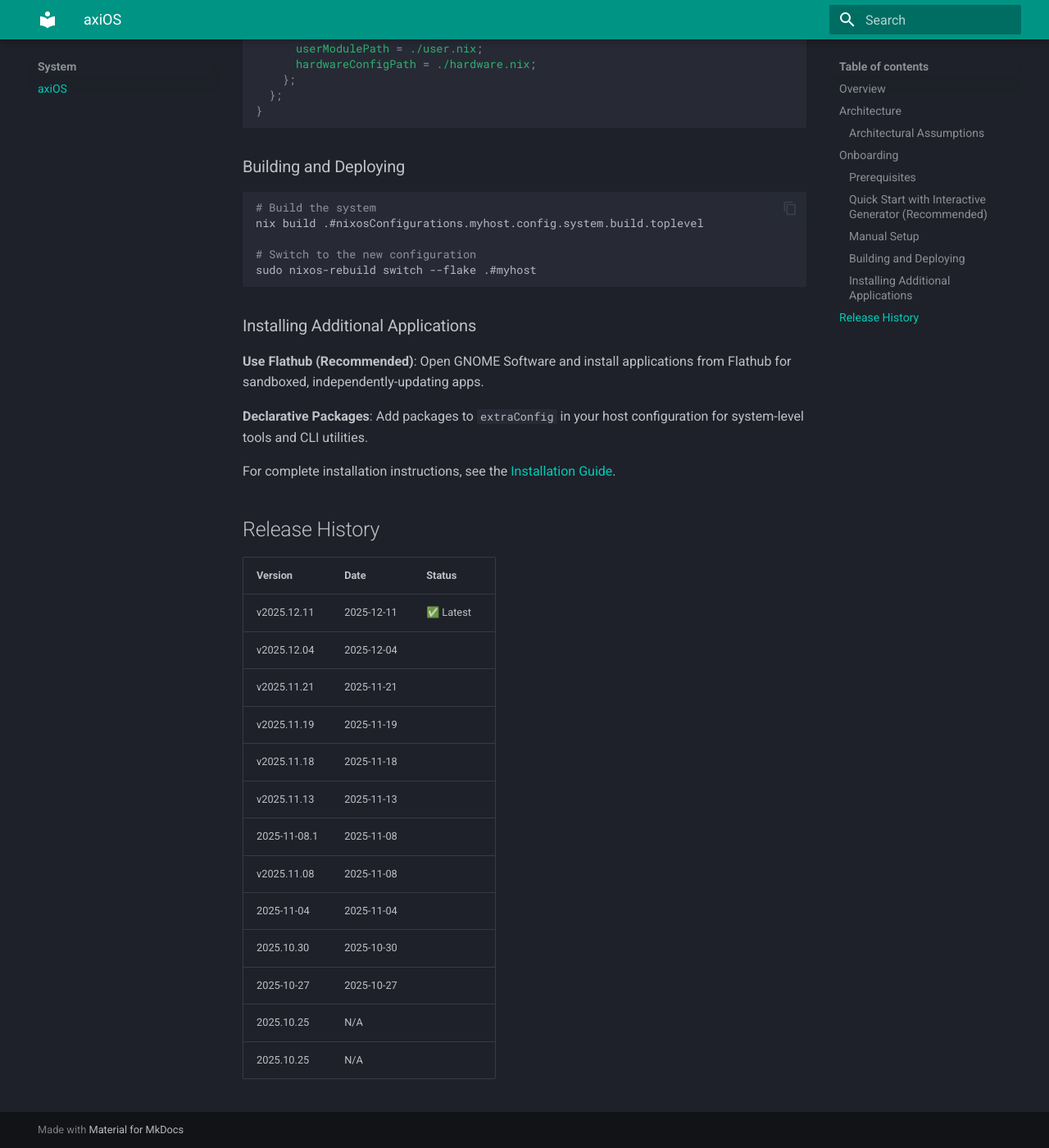
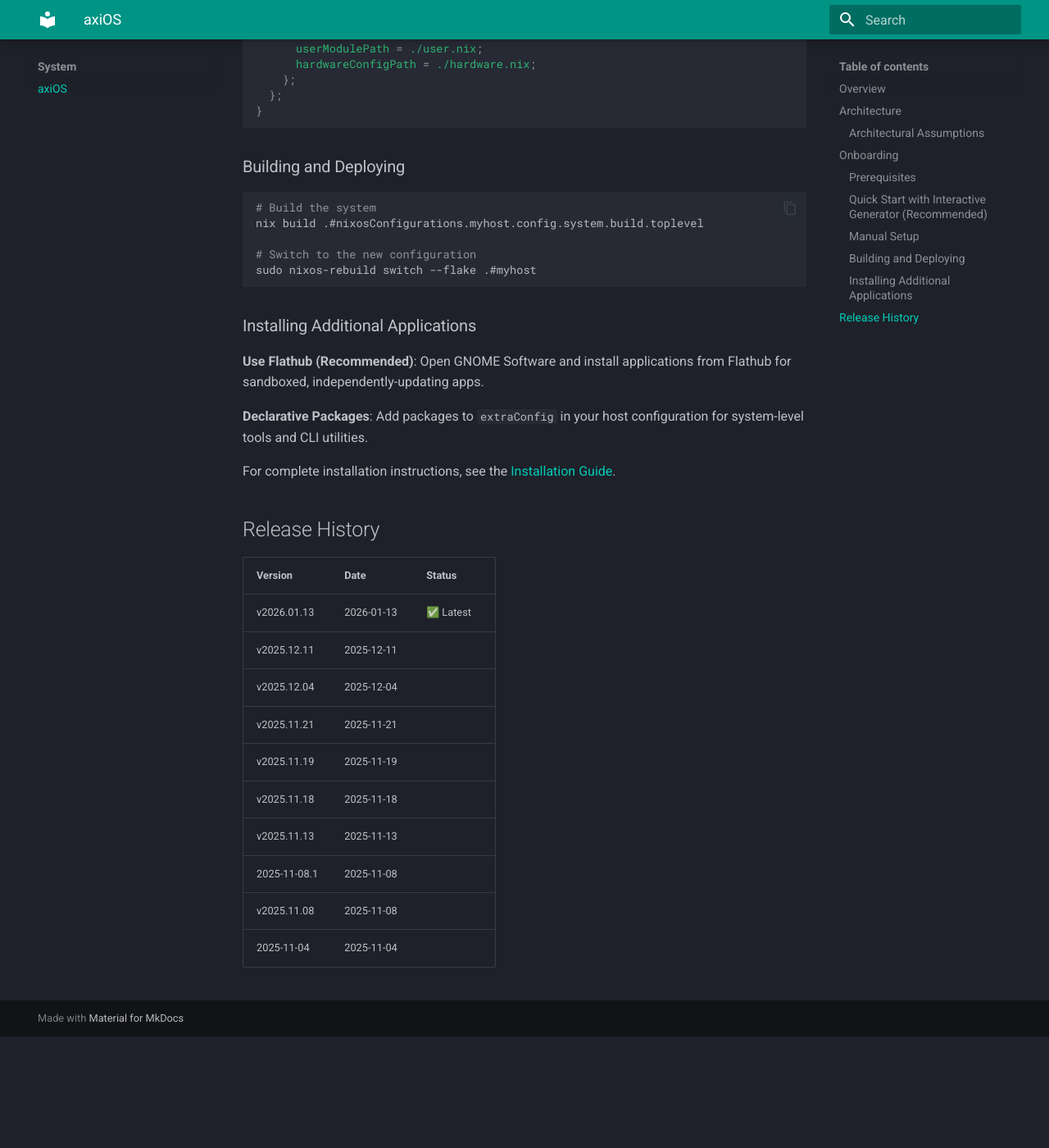
Before and after one commit to kcalvelli/kcalvelli-portal, an MkDocs documentation site: the page built from docs/axios.md, in a window 1280 px wide and 1400 px high, scrolled down 3091 px. Shown: the whole window at 82% size. Built offline with MkDocs 1.6.1 and Material for MkDocs 9.7.7, drawn with Linux system fonts in a browser that asks for light colours; after the commit the page ends 4355 px from its top, so only the background shows below that.

Commit message:
docs: Update axiOS release history with v2026.01.13
Added latest axiOS release v2026.01.13 (2026-01-13) to the release
history table and trimmed older releases for cleaner presentation.

Co-Authored-By: Claude Opus 4.5 <noreply@anthropic.com>

```diff
--- a/docs/axios.md
+++ b/docs/axios.md
@@ -118,7 +118,8 @@ For complete installation instructions, see the [Installation Guide](https://git
 
 | Version | Date | Status |
 |---------|------|--------|
-| v2025.12.11 | 2025-12-11 | ✅ Latest |
+| v2026.01.13 | 2026-01-13 | ✅ Latest |
+| v2025.12.11 | 2025-12-11 | |
 | v2025.12.04 | 2025-12-04 | |
 | v2025.11.21 | 2025-11-21 | |
 | v2025.11.19 | 2025-11-19 | |
@@ -127,7 +128,3 @@ For complete installation instructions, see the [Installation Guide](https://git
 | 2025-11-08.1 | 2025-11-08 | |
 | v2025.11.08 | 2025-11-08 | |
 | 2025-11-04 | 2025-11-04 | |
-| 2025.10.30 | 2025-10-30 | |
-| 2025-10-27 | 2025-10-27 | |
-| 2025.10.25 | N/A | |
-| 2025.10.25 | N/A | |
```
